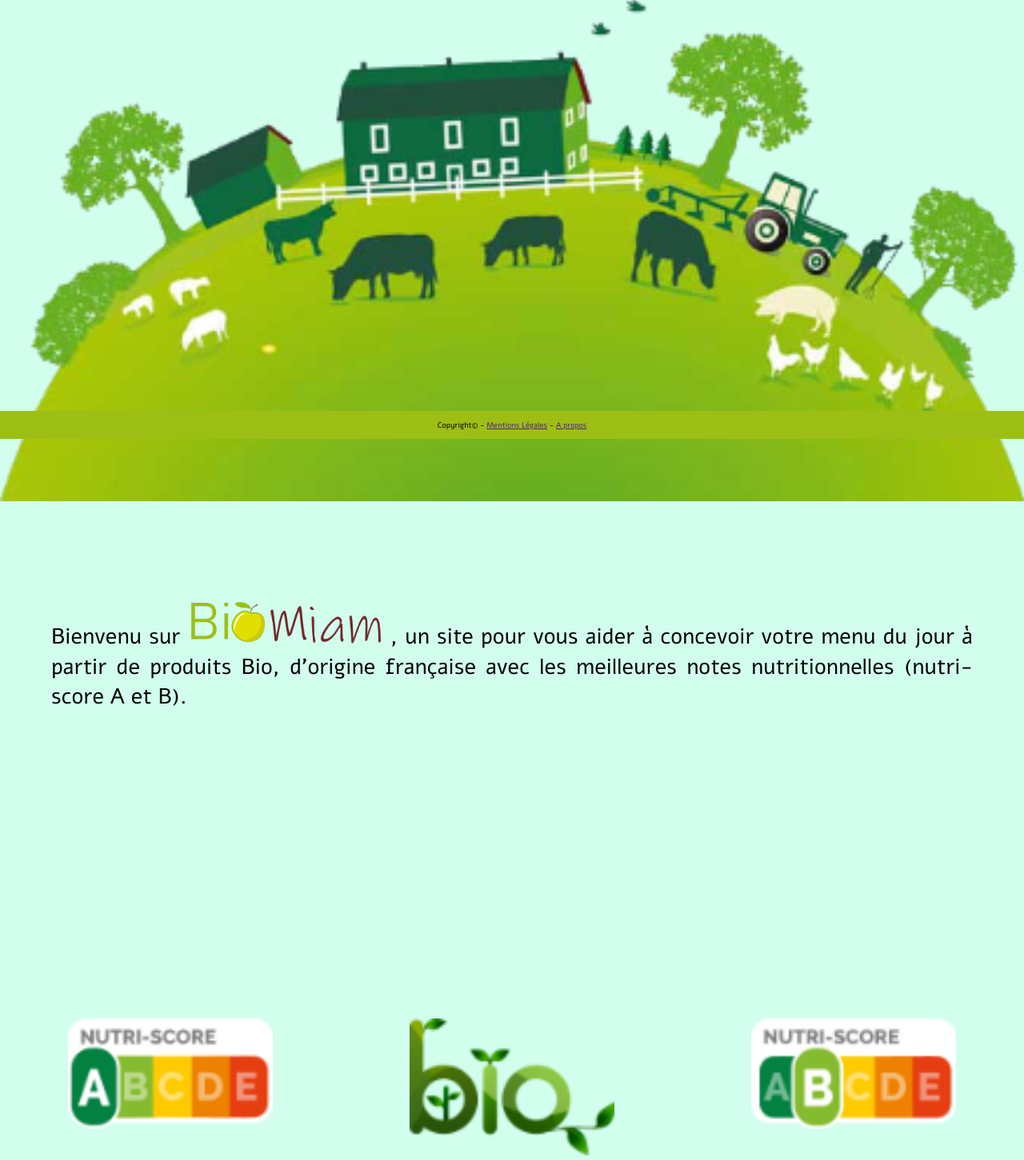
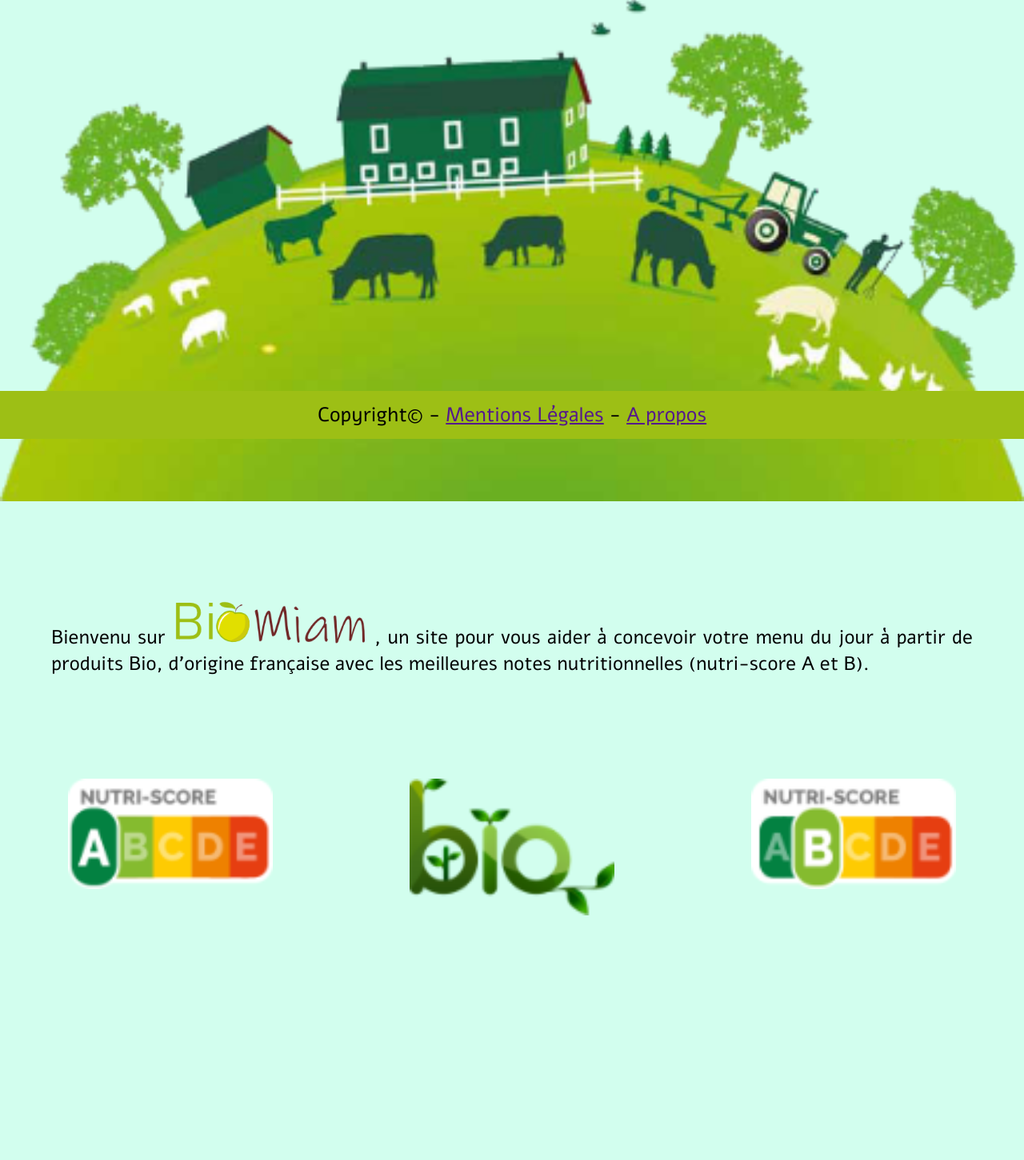
Before and after one commit to dcledainsv/Data-Projet, a PHP site: page / in a window 1280 px wide. Shown: the part 251-1702 px from the top of the page at 80% size. After the commit the page ends 1396 px from the top, so only its background shows below. Run offline with PHP 8.4, Linux system fonts and the light colour scheme.

Commit message:
14/01/18 > 16:16 >> Page d'Accueil terminée

```diff
--- a/annexes/footer.php
+++ b/annexes/footer.php
@@ -1,7 +1,5 @@
-<footer>
-	<p>
-		Copyright&copy; -
-		<a href="">Mentions Légales</a> -
-		<a href="">A propos</a>
-	</p>
-</footer>
+<p>
+	Copyright&copy; -
+	<a href="">Mentions Légales</a> -
+	<a href="">A propos</a>
+</p>
--- a/annexes/header.php
+++ b/annexes/header.php
@@ -1,4 +1,3 @@
-<header>
 <img src="./img/logo-bio-miam-horizon.png" alt="Titre du site et logo" class="logo-header">
 
 <nav>
@@ -16,4 +15,3 @@
 		</li>
 	</ul>
 </nav>
-</header>
--- a/css/accueil.css
+++ b/css/accueil.css
@@ -13,15 +13,14 @@ section p
 {
 	margin-top: 10%;
 	text-align: justify;
-	font-size: 1.7em;
+	font-size: 1.5em;
 }
 
 #logo-bas
 {
-	margin-top: 30%;
 	display: flex;
-	justify-content: space-around;
 	width: 100%;
+	margin-top: 10%;
 }
 
 #logo-bas > div
--- a/css/style.css
+++ b/css/style.css
@@ -120,14 +120,14 @@ nav li:hover .submenu /* réafficher au survol */
 footer
 {
 	background-color: #9DBF15;
-	background-attachment: fixed;
-	position: absolute;
+	position: fixed;
 	bottom: 0;
-	height: 35px;
+	height: 60px;
+	line-height: 60px;
 	width: 100%;
-	font-size: 0.6em;
-	display: flex;
-	justify-content: center;
+	font-size: 25px;
+	text-align: center;
 	align-items: center;
+	clear: both;
 }
 /* ############################################################ */
--- a/index.php
+++ b/index.php
@@ -8,7 +8,9 @@
 	</head>
 
 	<body>
-		<?php include("./annexes/header.php"); ?>
+		<header>
+			<?php include("./annexes/header.php"); ?>
+		</header>
 
 		<section>
 			<div>
@@ -35,6 +37,8 @@
 			</div>
 		</section>
 
-		<?php include("./annexes/footer.php") ?>
+		<footer>
+			<?php include("./annexes/footer.php") ?>
+		</footer>
 	</body>
 </html>
```
Lines whose indentation alone changed are shown as unchanged.
